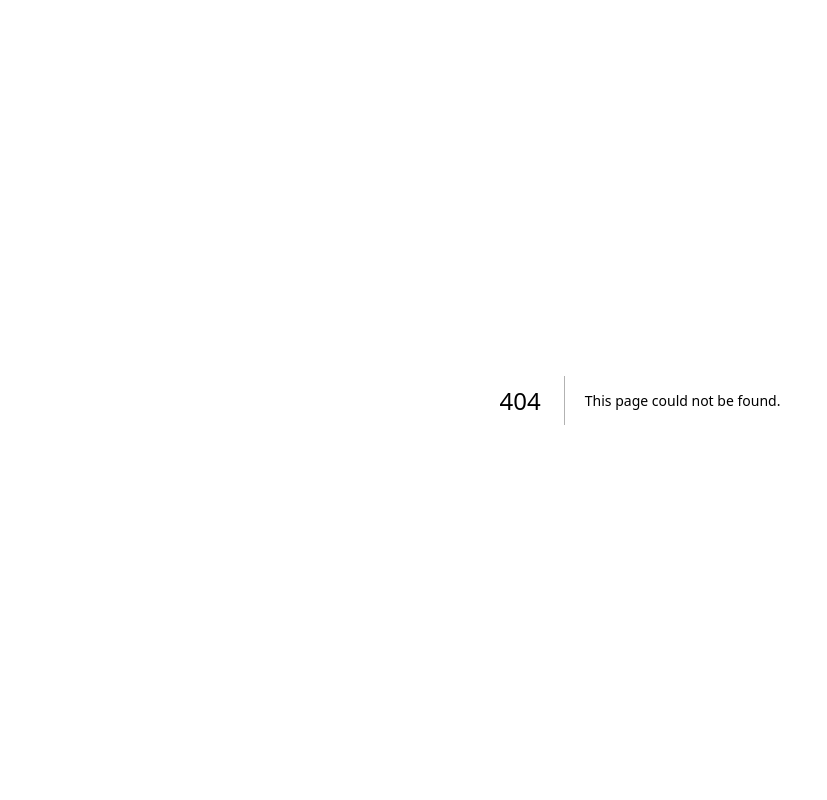
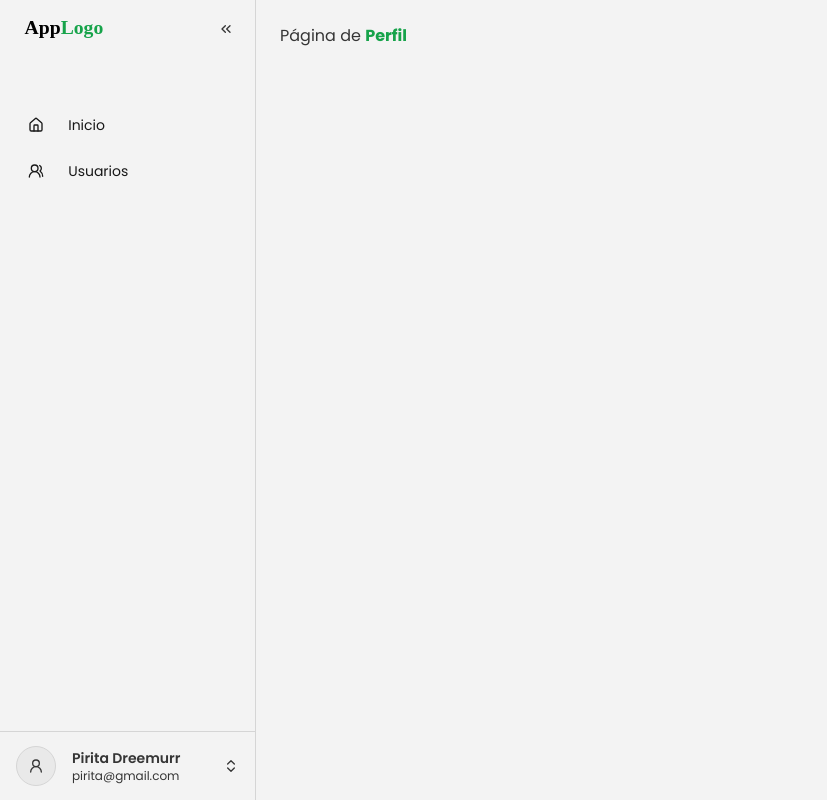
Before and after one commit to garibcatastrofe/garibs-sidebar-app, a Next.js app: page /profile in a window 1280 px wide. Before the commit this address had no page. Shown: the whole page, without its empty margins (0-827 px from the left). Built offline with nearby package versions, Linux system fonts and the light colour scheme.

Commit message:
feat: :sparkles: Página de perfil agregada al router

```diff
--- /dev/null
+++ b/app/(dashboard)/profile/page.tsx
@@ -0,0 +1,6 @@
+/* COMPONENTS */
+import { Profile } from "@/content/dashboard/profile/Profile";
+
+export default function UsersPage() {
+  return <Profile />;
+}
```
